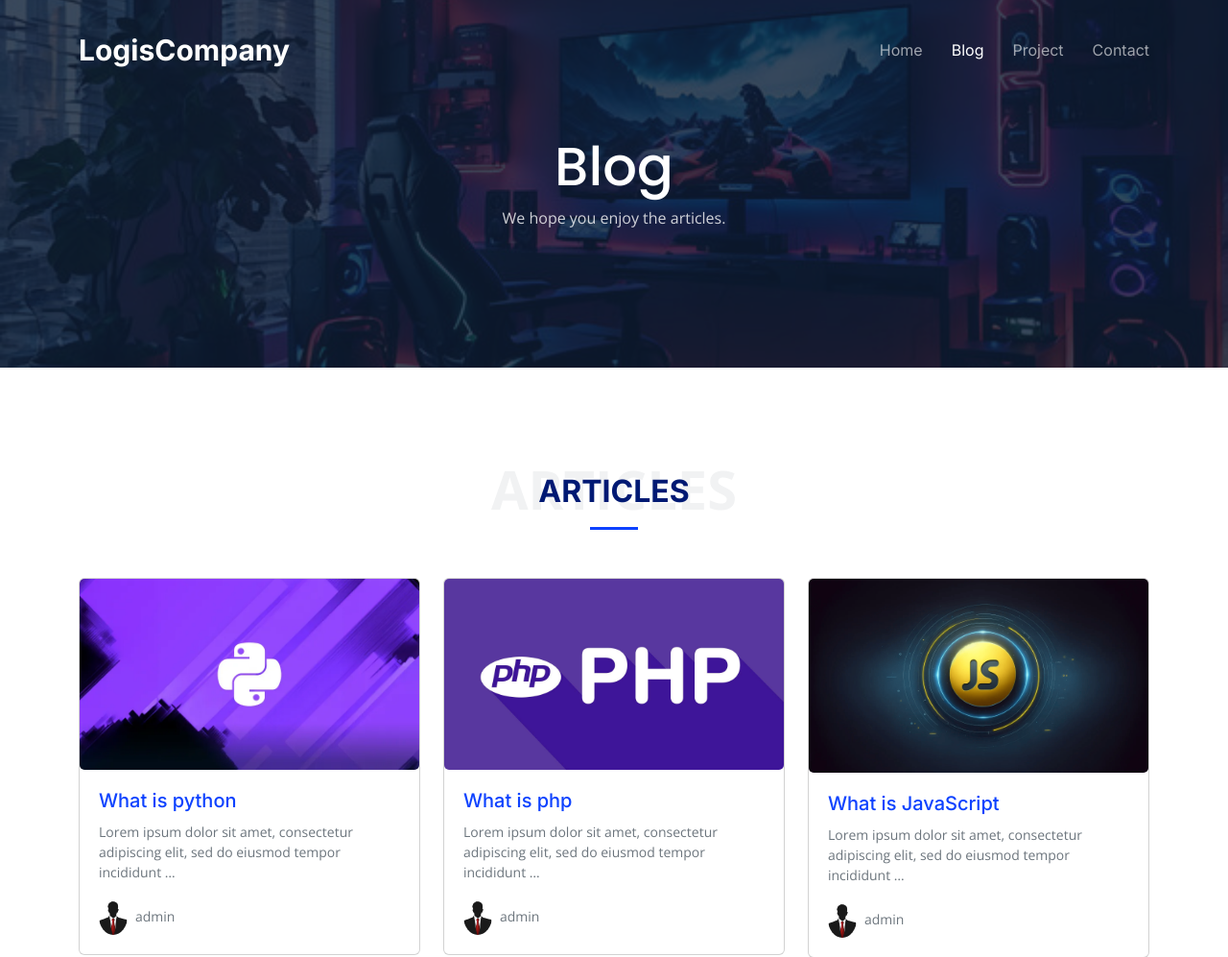
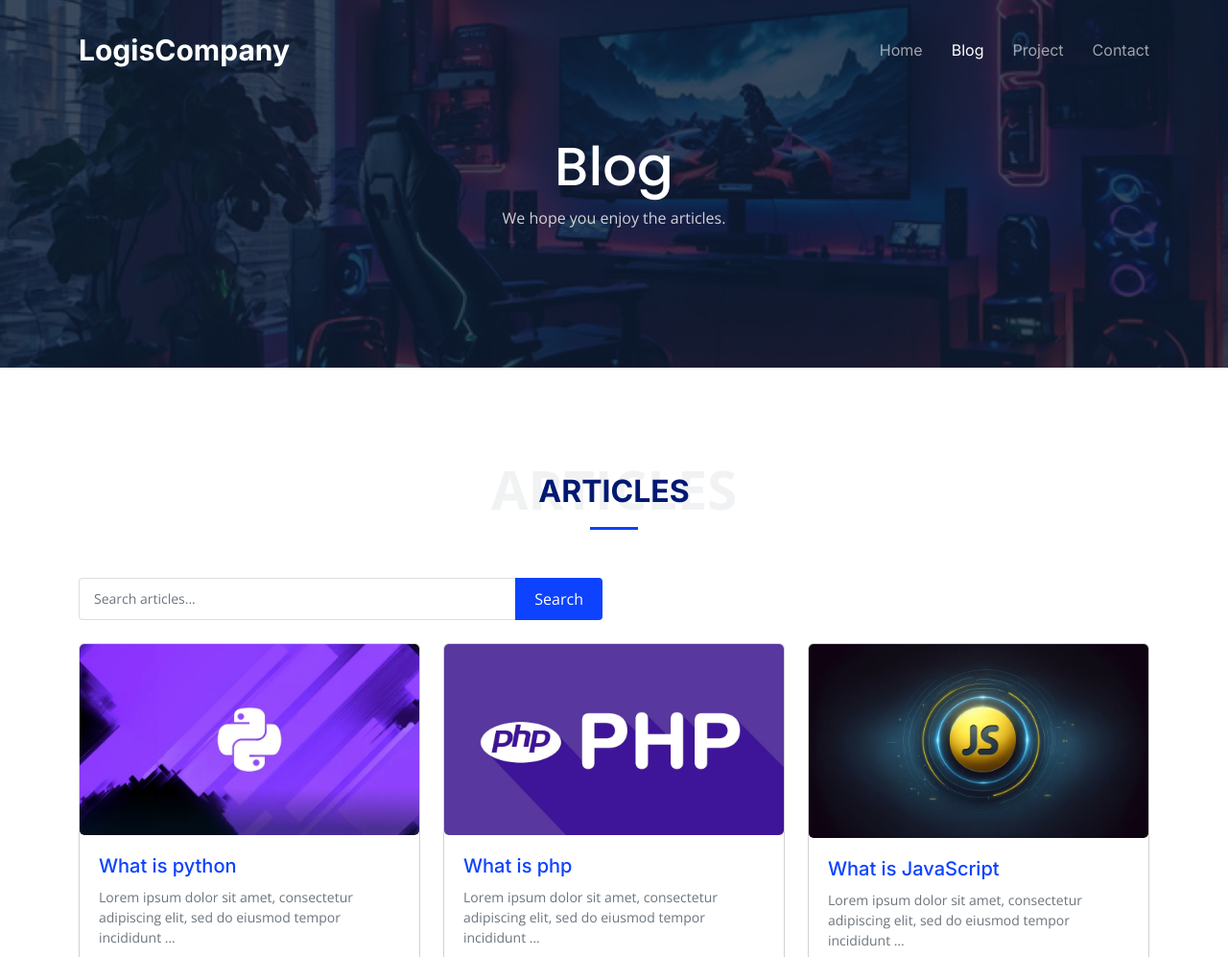
Before and after one commit to arvinmaroufi/Logis-Company, a Django app: page /blog/ in a window 1280 px wide. Shown: the top 997 px of the page at 96% size. Run offline with Django 5.2, Linux system fonts and the light colour scheme; data comes from the database, SQL or seed files in the repository; both versions use the stored data as it was after the commit; some libraries are stand-ins or nearby versions.

Commit message:
Add Search Feature And Update README.md

```diff
--- a/blog/templates/blog/article_list.html
+++ b/blog/templates/blog/article_list.html
@@ -27,6 +27,18 @@
                 <div class="section-header">
                     <span>Articles</span>
                     <h2>Articles</h2>
+                </div>
+
+                <!-- Search Form -->
+                <div class="row mb-4">
+                    <div class="col-lg-6">
+                        <form action="{% url 'blog:article_search' %}" method="get" role="search" class="search-form">
+                            <div class="input-group">
+                                <input type="search" name="search" value="{{ request.GET.search }}" class="form-control" placeholder="Search articles..." aria-label="Search articles" required>
+                                <button type="submit" class="btn btn-primary">Search</button>
+                            </div>
+                        </form>
+                    </div>
                 </div>
 
                 <div class="row gy-4">
@@ -73,7 +85,7 @@
                 <ul class="pagination justify-content-center mb-5">
                     {% if articles.has_previous %}
                         <li class="page-item">
-                            <a class="page-link" href="?page={{ articles.previous_page_number }}" aria-label="Previous">
+                            <a class="page-link" href="?page={{ articles.previous_page_number }}{% if request.GET.search %}&search={{ request.GET.search }}{% endif %}" aria-label="Previous">
                                 <span aria-hidden="true">&laquo;</span>
                             </a>
                         </li>
@@ -82,15 +94,15 @@
                         {% if page == '...' %}
                             <li class="page-item"><a class="page-link">...</a></li>
                         {% elif articles.number == page %}
-                            <li class="page-item active"><a class="page-link" href="?page={{ page }}">{{ page }}</a>
+                            <li class="page-item active"><a class="page-link" href="?page={{ page }}{% if request.GET.search %}&search={{ request.GET.search }}{% endif %}">{{ page }}</a>
                             </li>
                         {% else %}
-                            <li class="page-item"><a class="page-link" href="?page={{ page }}">{{ page }}</a></li>
+                            <li class="page-item"><a class="page-link" href="?page={{ page }}{% if request.GET.search %}&search={{ request.GET.search }}{% endif %}">{{ page }}</a></li>
                         {% endif %}
                     {% endfor %}
                     {% if articles.has_next %}
                         <li class="page-item">
-                            <a class="page-link" href="?page={{ articles.next_page_number }}" aria-label="Next">
+                            <a class="page-link" href="?page={{ articles.next_page_number }}{% if request.GET.search %}&search={{ request.GET.search }}{% endif %}" aria-label="Next">
                                 <span aria-hidden="true">&raquo;</span>
                             </a>
                         </li>
--- a/blog/urls.py
+++ b/blog/urls.py
@@ -5,4 +5,5 @@ app_name = 'blog'
 urlpatterns = [
     path('', views.article_list, name='article_list'),
     path('<slug:slug>/', views.article_detail, name='article_detail'),
+    path('articles/article_search/', views.article_search, name='article_search'),
 ]
--- a/blog/views.py
+++ b/blog/views.py
@@ -46,3 +46,21 @@ def article_detail(request, slug):
         'services': services,
     }
     return render(request, 'blog/article_detail.html', context)
+
+
+def article_search(request):
+    articles_search = request.GET.get('search')
+    articles = Article.objects.filter(title__icontains=articles_search)
+    page_number = request.GET.get('page')
+    paginator = Paginator(articles, 6)
+    object_list = paginator.get_page(page_number)
+    pages_to_show = get_pages_to_show(object_list.number, paginator.num_pages)
+    site_settings = SiteSettings.objects.first()
+    services = Service.objects.all()
+    context = {
+        'articles': object_list,
+        'pages_to_show': pages_to_show,
+        'site_settings': site_settings,
+        'services': services,
+    }
+    return render(request, 'blog/article_list.html', context)
--- a/static/css/main.css
+++ b/static/css/main.css
@@ -1921,8 +1921,6 @@ section {
 }
 
 
-
-
 /* تنظیمات برای عکس‌های داخل اسلایدر */
 .carousel-item img {
     width: 100%; /* عرض عکس را 100% نگه دار */
@@ -2124,3 +2122,48 @@ section {
 .article-main-img:hover::before {
   opacity: 1; /* نمایش لایه تیره هنگام هاور */
 }
+
+
+
+/* Search Form Styles */
+.search-form .input-group {
+    width: 100%;
+}
+
+.search-form .form-control {
+    border: 1px solid rgba(14, 29, 52, 0.15);
+    border-radius: 4px;
+    padding: 10px 15px;
+    font-size: 14px;
+    color: var(--color-secondary);
+    transition: border-color 0.3s ease;
+}
+
+.search-form .form-control:focus {
+    border-color: var(--color-primary);
+    outline: none;
+    box-shadow: none;
+}
+
+.search-form .btn-primary {
+    background-color: var(--color-primary);
+    border: none;
+    padding: 10px 20px;
+    border-radius: 4px;
+    transition: background-color 0.3s ease;
+}
+
+.search-form .btn-primary:hover {
+    background-color: #406aff;
+}
+
+@media (max-width: 768px) {
+    .search-form .input-group {
+        flex-direction: column;
+    }
+
+    .search-form .btn-primary {
+        margin-top: 10px;
+        width: 100%;
+    }
+}
```
Also changed, not shown: blog/templates/blog/article_detail.html (+9 -0 lines), README.md, db.sqlite3.
